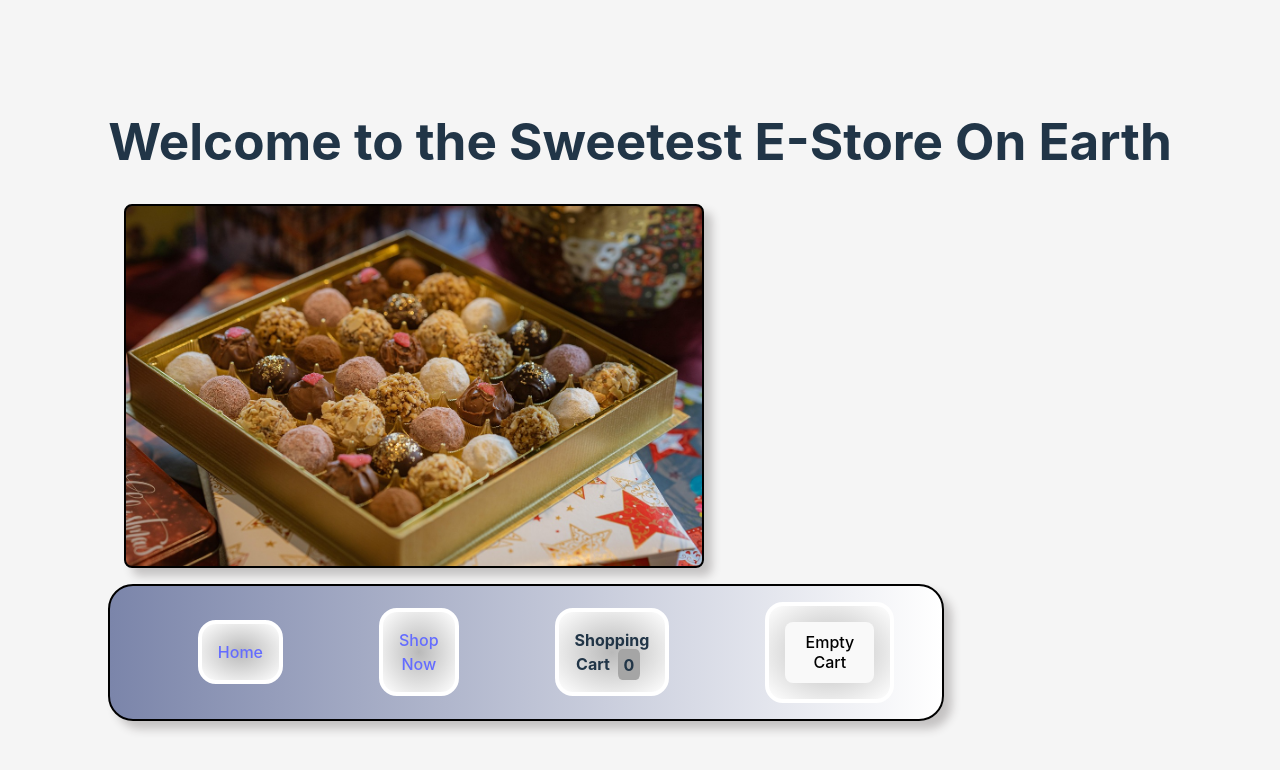
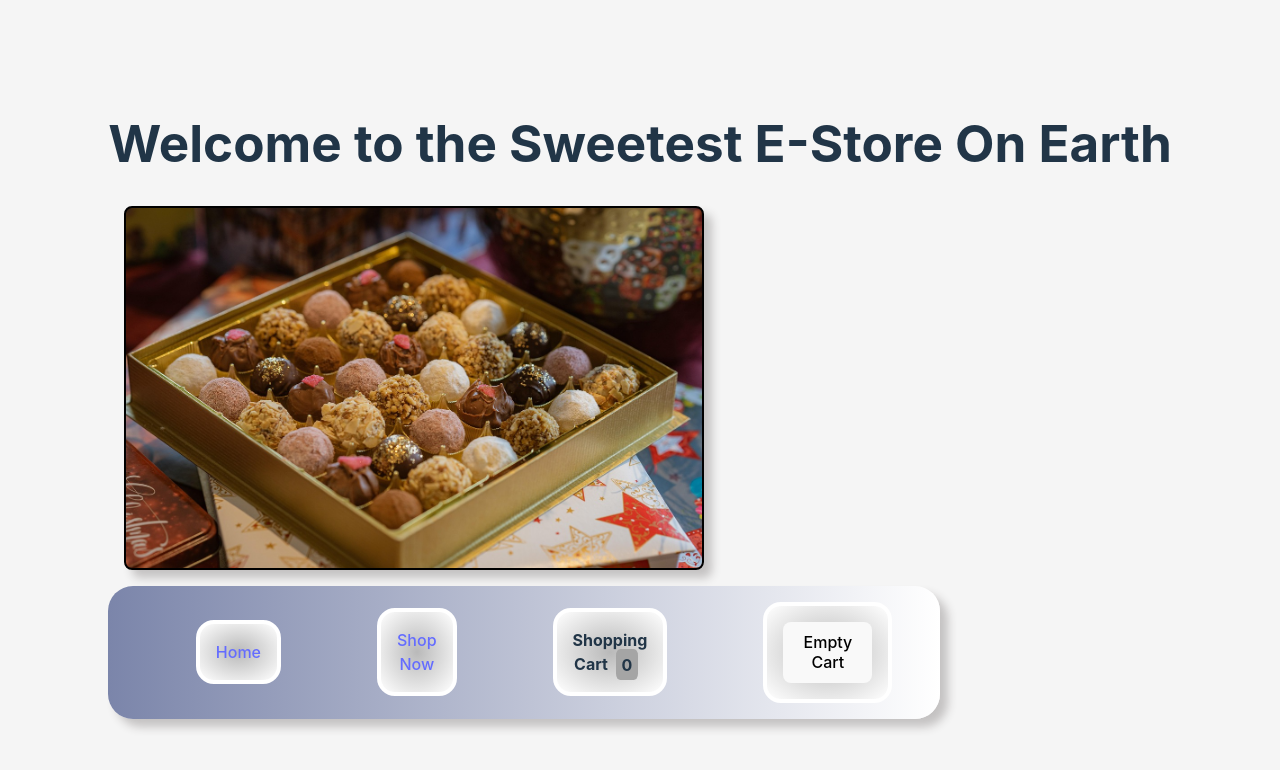
Before and after one commit to Runner-Dad84/shoppingcart, a React (Vite) app: page / in a window 1280 px wide. Shown: the top 770 px of the page. Built offline with nearby package versions, Linux system fonts and the light colour scheme.

Commit message:
no changes

```diff
--- a/src/css-modules/nav.module.css
+++ b/src/css-modules/nav.module.css
@@ -7,6 +7,7 @@
     border: solid 2px black;
     border-radius: 25px;
     box-shadow: 8px 8px 10px rgb(196, 194, 194);
+    border: 10px;
 }
 
 .ul {
```
